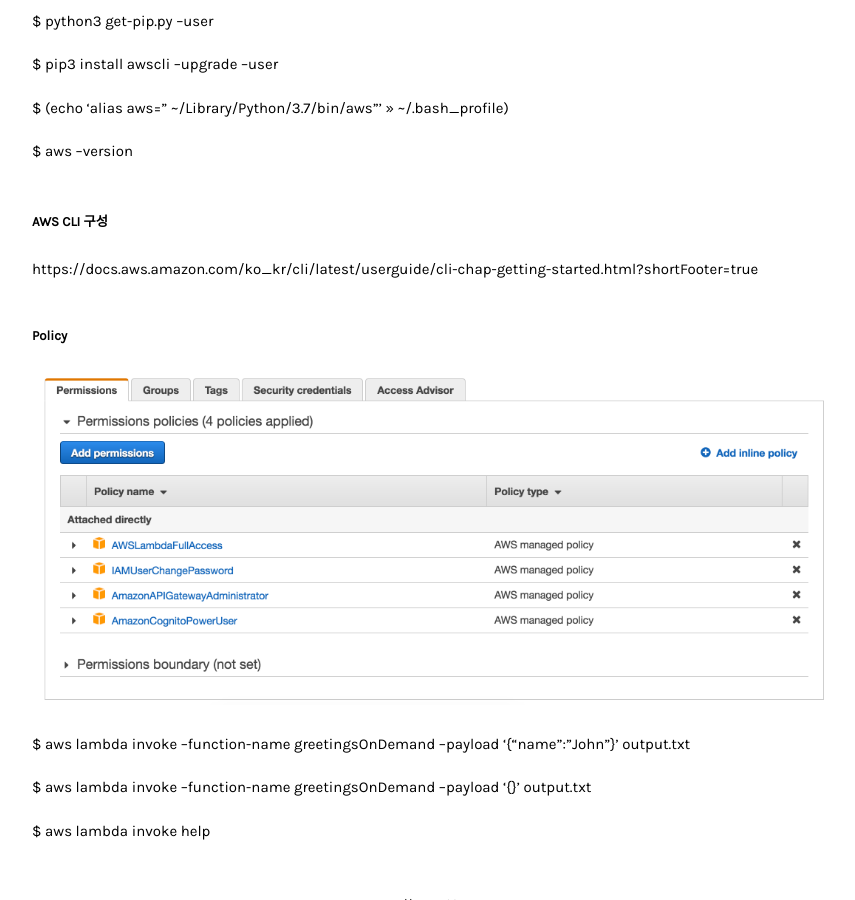
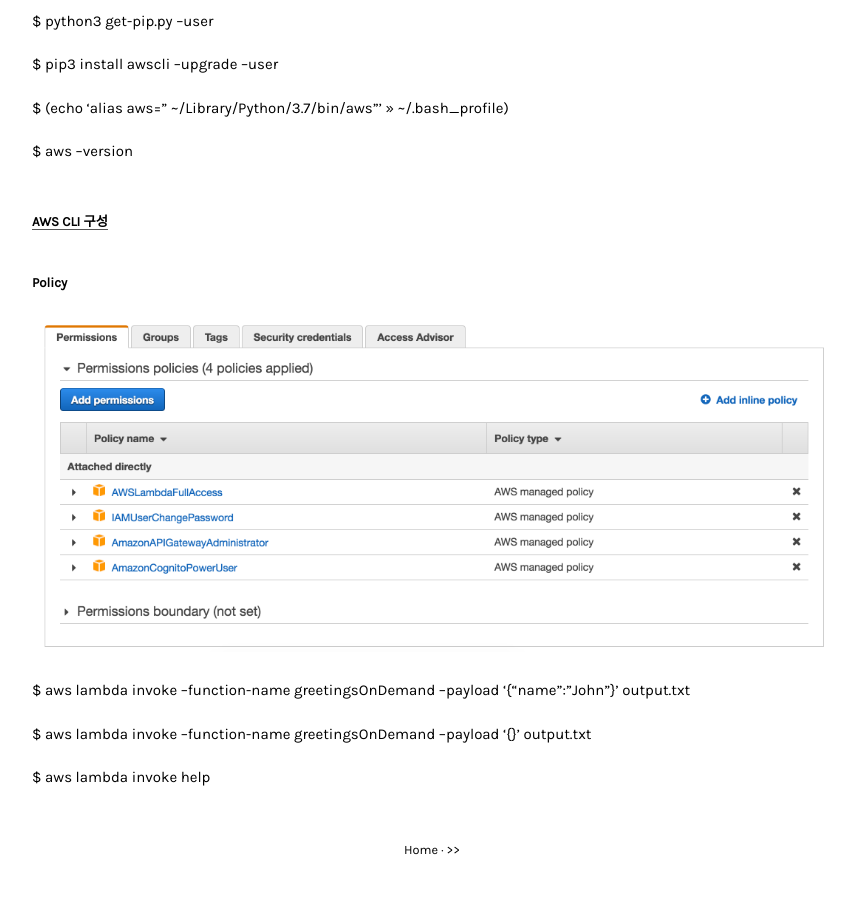
Before and after one commit to orslow/orslow.github.io, a Jekyll site: the page built from _posts/2018-11-16-lambda-in-action-part1.md, in a window 1280 px wide and 900 px high, scrolled down 939 px. Shown: the whole window, without its empty margins (208-1063 px from the left). Built offline with Jekyll 4.4.1, drawn with Linux system fonts in a browser that asks for light colours.

Commit message:
Update 2018-11-16-lambda-in-action-part1.md

```diff
--- a/_posts/2018-11-16-lambda-in-action-part1.md
+++ b/_posts/2018-11-16-lambda-in-action-part1.md
@@ -39,8 +39,8 @@ $ (echo 'alias aws=" ~/Library/Python/3.7/bin/aws"' >> ~/.bash_profile)
 
 $ aws --version
 
-##### AWS CLI 구성
-https://docs.aws.amazon.com/ko_kr/cli/latest/userguide/cli-chap-getting-started.html?shortFooter=true
+##### [AWS CLI 구성](https://docs.aws.amazon.com/ko_kr/cli/latest/userguide/cli-chap-getting-started.html?shortFooter=true)
+
 
 ##### Policy
 ![Policies]( {{ site.baseurl }}/assets/img/policies.png)
```
